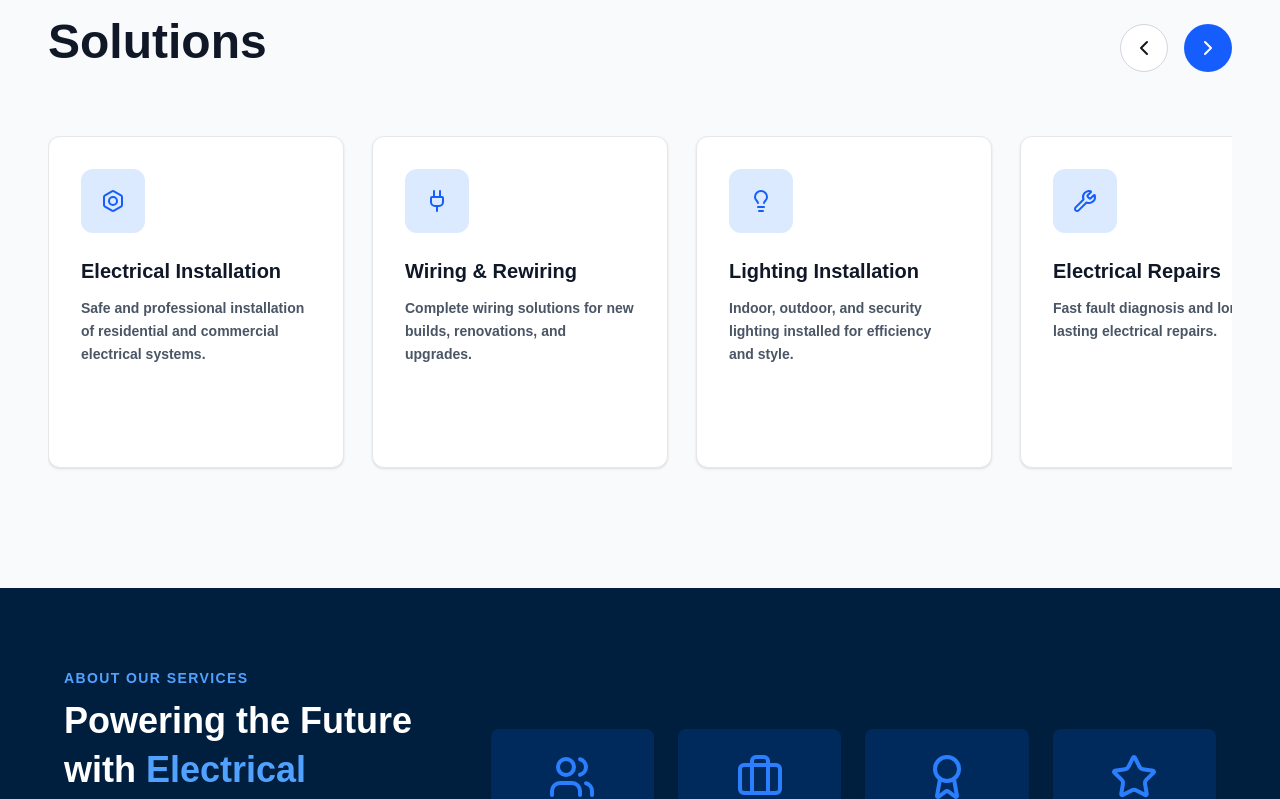
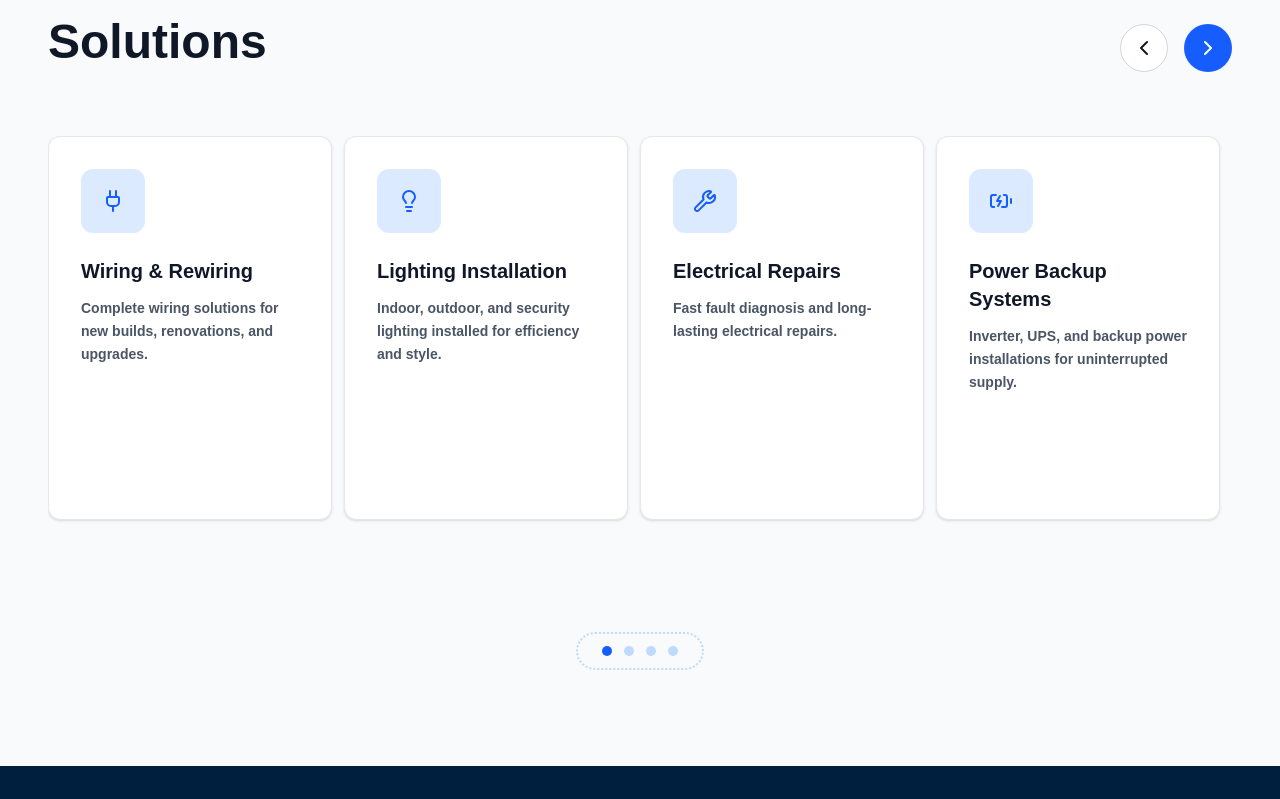
Before and after one commit to mbiopeter/jameskabs-electronics-installation, a Next.js app: page / in a window 1280 px wide. Shown: the part 2201-3000 px from the top of the page. Built offline with nearby package versions, Linux system fonts and the light colour scheme.

Commit message:
services card

```diff
--- a/src/components/services.tsx
+++ b/src/components/services.tsx
@@ -1,7 +1,7 @@
 "use client";
 
-import { useRef } from "react";
-import { motion } from "framer-motion";
+import { useState, useEffect } from "react";
+import { motion, AnimatePresence } from "framer-motion";
 import {
     Bolt,
     Plug,
@@ -15,7 +15,8 @@ import {
 } from "lucide-react";
 
 const Services = () => {
-    const scrollRef = useRef<HTMLDivElement>(null);
+    const [currentIndex, setCurrentIndex] = useState(0);
+    const [itemsToShow, setItemsToShow] = useState(4);
 
     const services = [
         {
@@ -57,30 +58,43 @@ const Services = () => {
         {
             title: "Panel & Breaker Upgrade",
             desc: "Upgrading panels and breakers to handle modern power demands.",
-            icon: <Power />,
-            whatsappMessage: "jameskabs | Panel & Breaker Upgrade Hello, I want more details about your Panel & Breaker Upgrade services."
-        }
+            icon: <Power />, whatsappMessage: "jameskabs | Panel & Breaker Upgrade Hello, I want more details about your Panel & Breaker Upgrade services."
+        },
     ];
 
-    const scroll = (direction = "right") => {
-        if (!scrollRef.current) return;
+    // Determine how many cards to show per screen size
+    useEffect(() => {
+        const handleResize = () => {
+            if (window.innerWidth < 640) setItemsToShow(1);
+            else if (window.innerWidth < 1024) setItemsToShow(2);
+            else setItemsToShow(4);
+        };
+        handleResize();
+        window.addEventListener("resize", handleResize);
+        return () => window.removeEventListener("resize", handleResize);
+    }, []);
 
-        const containerWidth = scrollRef.current.clientWidth;
+    const maxIndex = Math.max(services.length - itemsToShow, 0);
 
-        scrollRef.current.scrollBy({
-            left: direction === "left" ? -containerWidth : containerWidth,
-            behavior: "smooth"
-        });
-    };
+    // Auto-slide
+    useEffect(() => {
+        const interval = setInterval(() => {
+            setCurrentIndex(prev => (prev >= maxIndex ? 0 : prev + 1));
+        }, 4000);
+        return () => clearInterval(interval);
+    }, [maxIndex]);
+
+    const totalDots = 4;
+    const stepSize = Math.ceil(services.length / totalDots);
+    const dots = Array.from({ length: totalDots });
+    const activeDot = Math.min(Math.floor(currentIndex / stepSize), dots.length - 1);
 
     const phoneNumber = "254742746940";
+    const currentGroup = services.slice(currentIndex, currentIndex + itemsToShow);
 
     return (
-        <div id="services" className="bg-gray-50 relative overflow-x-hidden w-full">
-            <section className="py-24 px-6 md:px-12 overflow-hidden">
-                <div className="absolute right-0 top-0 w-full h-full z-1 opacity-15 pointer-events-none bg-[radial-gradient(#0028dc 1px,transparent 1px)] bg-size-[16px_16px]"></div>
-                <div className="max-w-7xl mx-auto">
-
+        <section id="services" className="bg-gray-50 w-full overflow-hidden py-24 px-6 md:px-12">
+            <div className="max-w-7xl mx-auto relative">
                 {/* Header */}
                 <motion.div
                     initial={{ opacity: 0, y: 40 }}
@@ -89,54 +103,41 @@ const Services = () => {
                     transition={{ duration: 0.6 }}
                     className="flex flex-col md:flex-row md:items-end justify-between gap-8 mb-16">
                     <div className="max-w-2xl">
-                            <h5 className="text-blue-600 font-bold uppercase tracking-widest text-sm mb-3">
-                                Our Services
-                            </h5>
-                            <h2 className="text-4xl md:text-5xl font-extrabold text-gray-900 leading-tight">
-                                Professional Electrical Solutions
-                            </h2>
+                        <h5 className="text-blue-600 font-bold uppercase tracking-widest text-sm mb-3">Our Services</h5>
+                        <h2 className="text-4xl md:text-5xl font-extrabold text-gray-900 leading-tight">Professional Electrical Solutions</h2>
                     </div>
-
                     {/* Controls */}
                     <div className="flex gap-4">
                         <button
-                                onClick={() => scroll("left")}
+                            onClick={() => setCurrentIndex(prev => (prev <= 0 ? maxIndex : prev - 1))}
                             className="w-12 h-12 z-2 rounded-full border bg-white border-gray-300 flex items-center justify-center hover:bg-blue-600 hover:text-white transition">
                             <ChevronLeft />
                         </button>
-
                         <button
-                                onClick={() => scroll("right")}
+                            onClick={() => setCurrentIndex(prev => (prev >= maxIndex ? 0 : prev + 1))}
                             className="w-12 h-12 z-2 rounded-full bg-blue-600 text-white flex items-center justify-center hover:bg-blue-700 transition">
                             <ChevronRight />
                         </button>
                     </div>
                 </motion.div>
-
-                    {/* Scroll Container */}
-                    <div
-                        ref={scrollRef}
-                        className="flex gap-7 overflow-x-auto scroll-smooth pb-6 scrollbar-hide">
-                        {services.map((service, index) => (
+                {/* Cards */}
+                <div className="relative w-full flex items-center justify-center h-112 overflow-hidden">
+                    <AnimatePresence initial={false}>
+                        {currentGroup.map((service, i) => (
                             <motion.div
-                                key={index}
-                                initial={{ opacity: 0, y: 40 }}
-                                whileInView={{ opacity: 1, y: 0 }}
-                                viewport={{ once: true }}
-                                transition={{ duration: 0.5, delay: index * 0.1 }}
-                                className="group min-w-full sm:min-w-[320px] md:min-w-85 lg:min-w-74 bg-white border border-gray-200 p-8 rounded-xl shadow-sm hover:shadow-xl transition">
+                                key={service.title}
+                                initial={{ x: "100%", opacity: 0 }}
+                                animate={{ x: 0, opacity: 1 }}
+                                exit={{ x: "-100%", opacity: 0 }}
+                                transition={{ type: "spring", stiffness: 200, damping: 25 }}
+                                className={`absolute top-0 left-0 w-full sm:w-[calc(50%-6px)] lg:w-[calc(25%-12px)] px-0`}
+                                style={{ left: `${i * 100 / itemsToShow}%` }}>
+                                <div className="group bg-white border border-gray-200 p-8 rounded-xl shadow-sm hover:shadow-xl transition relative h-96">
                                     <div className="w-16 h-16 mb-6 rounded-xl flex items-center justify-center bg-blue-100 text-blue-600 group-hover:bg-blue-600 group-hover:text-white transition duration-300">
                                         {service.icon}
                                     </div>
-
-                                <h4 className="text-xl font-bold text-gray-900 mb-3">
-                                    {service.title}
-                                </h4>
-
-                                <p className="text-gray-600 text-sm leading-relaxed mb-6">
-                                    {service.desc}
-                                </p>
-
+                                    <h4 className="text-xl font-bold text-gray-900 mb-3">{service.title}</h4>
+                                    <p className="text-gray-600 text-sm leading-relaxed mb-6">{service.desc}</p>
                                     <div className="overflow-hidden">
                                         <a
                                             href={`https://wa.me/${phoneNumber}?text=${encodeURIComponent(service.whatsappMessage)}`}
@@ -147,12 +148,26 @@ const Services = () => {
                                             <ChevronRight size={16} />
                                         </a>
                                     </div>
+                                </div>
                             </motion.div>
+                        ))}
+                    </AnimatePresence>
+                </div>
+
+                {/* Pagination Dots */}
+                <div className="flex justify-center mt-12">
+                    <div className="inline-flex items-center gap-3 px-6 py-3 rounded-full border-2 border-blue-200 border-dotted">
+                        {dots.map((_, i) => (
+                            <button
+                                key={i}
+                                onClick={() => setCurrentIndex(Math.min(i * stepSize, maxIndex))}
+                                className={`h-2.5 w-2.5 rounded-full transition-all duration-300 ${activeDot === i ? "bg-blue-600" : "bg-blue-200 hover:bg-blue-400"}`}
+                            />
                         ))}
                     </div>
                 </div>
+            </div>
         </section>
-        </div>
     );
 };
 
```
Lines whose indentation alone changed are shown as unchanged.
